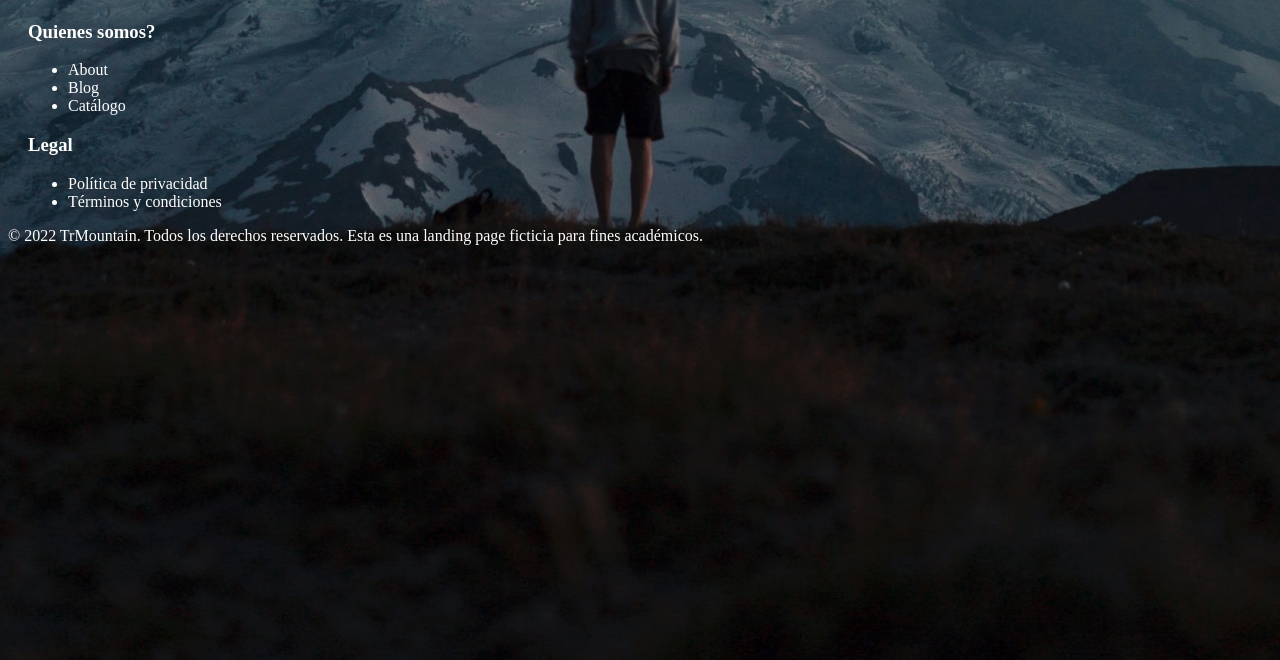
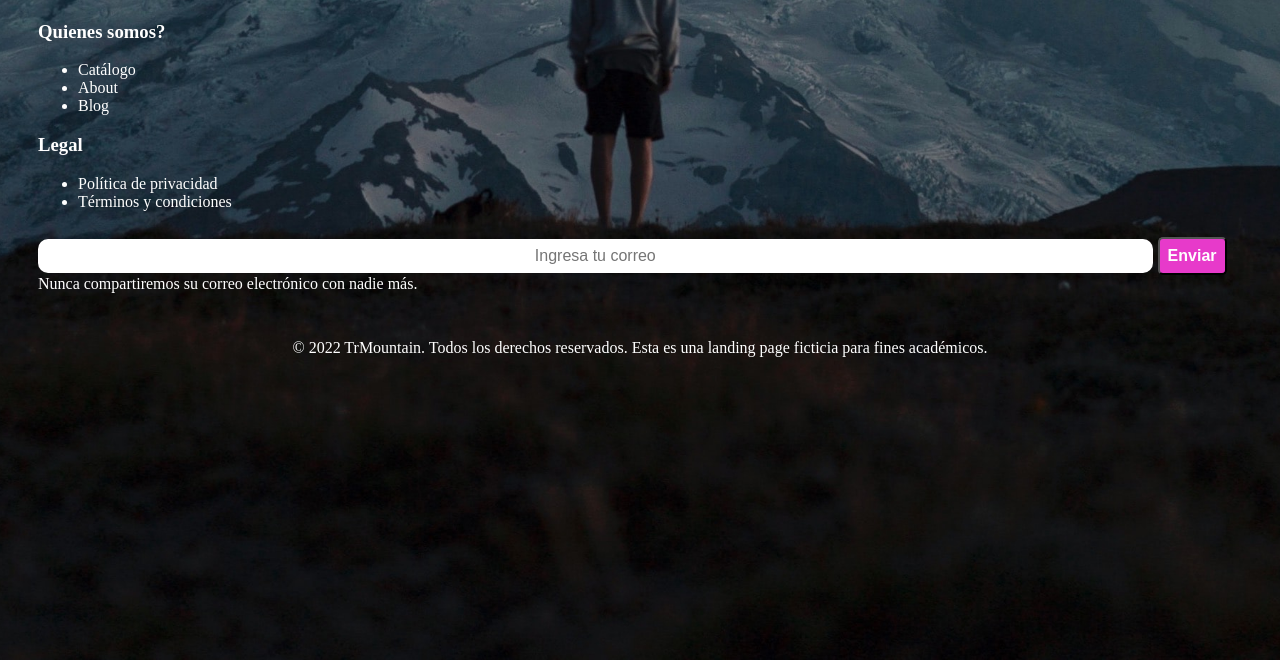
Before and after one commit to Alpha870/trMountain-assets, a website: page assets/index.html in a window 1280 px wide. Shown: the part 1288-1948 px from the top of the page. Drawn offline with nearby package versions, Linux system fonts and the light colour scheme.

Commit message:
añadiendo registro
se añade registro al footer

```diff
--- a/assets/index.html
+++ b/assets/index.html
@@ -35,8 +35,8 @@
     <article>
         <h4> CONVIÉRTETE EN ANFITRIÓN</h4>
         <h1> Vive la montaña como nunca la has vivido</h1>
-        <h5>Ser anfitrión te ayuda a poder hacer lo que más te gusta</h5>
-        <button type="button" class="button-registro">Registrate y obtén tu descuento...</button>
+        <h5>Ser anfitrión te ayuda a poder hacer lo que más te gusta sin esperas.</h5>
+        <button href="" type="button" class="button-registro"> Regístrate</button>
     </article>
 
     <aside class="aside">
@@ -48,7 +48,7 @@
     <footer class="footer">
 
         <div class="footer-section1">
-            <h4>Siguenos en nuestras redes sociales:</h4>
+            <h4>Síguenos en redes sociales:</h4>
 
             <a href="#">
                 <svg xmlns="http://www.w3.org/2000/svg" width="20" height="20" fill="currentColor" class="bi bi-facebook" viewBox="0 0 16 16">
@@ -73,15 +73,17 @@
                     <path d="M8 0C3.58 0 0 3.58 0 8c0 3.54 2.29 6.53 5.47 7.59.4.07.55-.17.55-.38 0-.19-.01-.82-.01-1.49-2.01.37-2.53-.49-2.69-.94-.09-.23-.48-.94-.82-1.13-.28-.15-.68-.52-.01-.53.63-.01 1.08.58 1.23.82.72 1.21 1.87.87 2.33.66.07-.52.28-.87.51-1.07-1.78-.2-3.64-.89-3.64-3.95 0-.87.31-1.59.82-2.15-.08-.2-.36-1.02.08-2.12 0 0 .67-.21 2.2.82.64-.18 1.32-.27 2-.27.68 0 1.36.09 2 .27 1.53-1.04 2.2-.82 2.2-.82.44 1.1.16 1.92.08 2.12.51.56.82 1.27.82 2.15 0 3.07-1.87 3.75-3.65 3.95.29.25.54.73.54 1.48 0 1.07-.01 1.93-.01 2.2 0 .21.15.46.55.38A8.012 8.012 0 0 0 16 8c0-4.42-3.58-8-8-8z"/>
                 </svg>
             </a>
+
+
         </div>
 
         <div class="footer-section2">
             <div>
                 <h3>Quienes somos?</h3>
                 <ul>
+                    <li><a href="#">Catálogo</a></li>
                     <li><a href="#">About</a></li>
                     <li><a href="#">Blog</a></li>
-                <li><a href="#">Catálogo</a></li>
                 </ul>
             </div>
 
@@ -91,12 +93,21 @@
                     <li><a href="#">Política de privacidad</a></li>
                     <li><a href="#">Términos y condiciones</a></li>
                 </ul>
+
+                <form>
+                    <div class="formulario-registro">
+                      <input type="email" placeholder="Ingresa tu correo"><button class="enviar">Enviar</button>
+                      <div id="emailHelp" class="form-text">Nunca compartiremos su correo electrónico con nadie más.</div>
+                    </div>
+                </form>
             </div>
           </div>
+          <div class="footer-section3" >
               <p>
                   &copy; 2022 TrMountain. Todos los derechos reservados.
                   Esta es una landing page ficticia para fines académicos.
                 </p>
+            </div>
         </footer>
 
 
--- a/assets/style.css
+++ b/assets/style.css
@@ -38,12 +38,18 @@ header {
     gap: 2rem;
 }
 
+header a {
+    font-size: 1rem;
+    font-weight: bold;
+}
+
 .a {
     cursor: pointer;
 }
 
 a:hover {
-    color: rgb(170, 166, 166)
+    color:rgb(168, 157, 166);
+    font-weight: bold;
 }
 
 /* nav */
@@ -132,14 +138,6 @@ aside img:hover {
 
 /* footer */
 
-/* footer {
-    margin-top: 400px;
-    display: flex;
-    flex-direction: column;
-    align-items: center;
-    color: white;
-} */
-
 footer {
     color: white
 }
@@ -154,9 +152,29 @@ footer {
 }
 
 .footer-section2 {
-    margin-left: 20px;
+    margin-left: 30px;
+    margin-bottom: 30px;
 }
 
-footer p {
+.formulario-registro{
+    padding-top: 10px;
+}
+.enviar {
+    border-radius: 5px;
+    font-size: 1rem;
+    padding: 0.5rem;
+    margin-left: 5px;
+    font-weight: bold;
+    background-color: rgb(231, 58, 202);
+    color: white;
+    cursor: pointer;
+}
+
+.enviar:hover {
+    background-color: rgb(235, 97, 212);
+}
+
+.footer-section3 {
+    display: flex;
     justify-content: center;
 }
```
Lines whose indentation alone changed are shown as unchanged.
